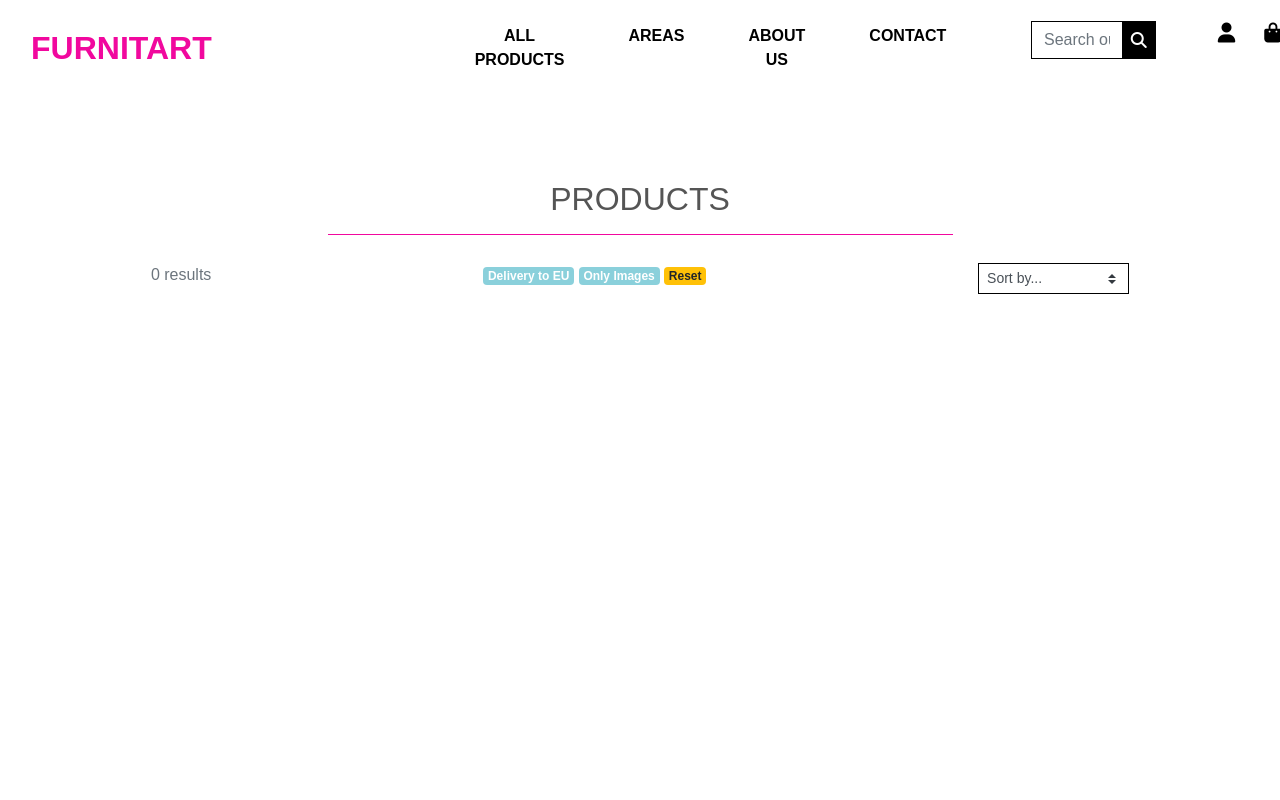
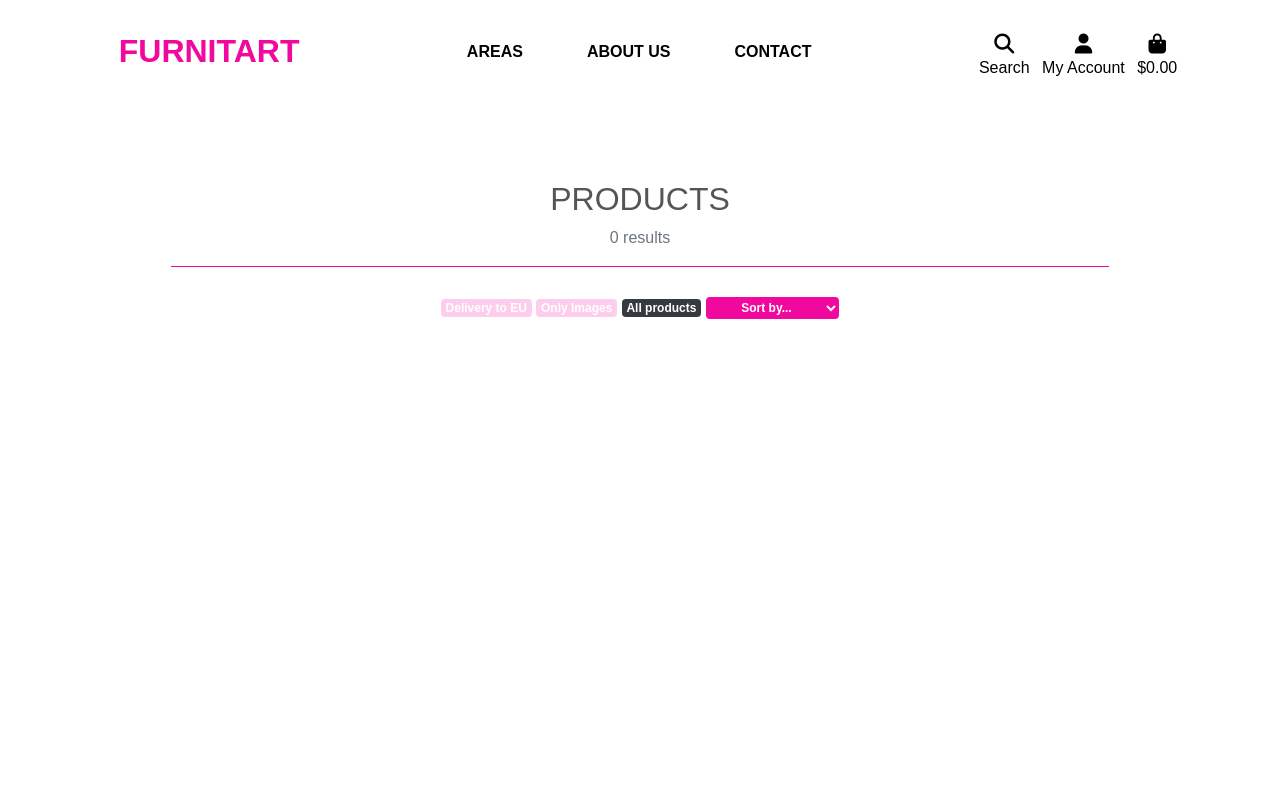
Before and after one commit to belli29/furnitart, a Django app: page /products/ in a window 1280 px wide. Run offline with Django 3.2, Linux system fonts and the light colour scheme; the visitor is signed in with stand-in values (Sample User, id 1); data that the repository does not hold is empty; some libraries are stand-ins or nearby versions; some web fonts are replaced.

Commit message:
amended html and css structure of base.html and products.html

```diff
--- /dev/null
+++ b/products/templates/products/includes/filter-bar.html
@@ -0,0 +1,31 @@
+<div class="d-flex justify-content-center justify-content-md-about filter-bar my-lg-4">
+
+    <div class="text-center">
+        {% if euro_filter_active %}
+            <a href="{% url 'products' %}?{{current_param | cut:'euro_filter=True'}}">
+        {% else %}
+            <a href="{% url 'products' %}?euro_filter=True&{{current_param}}">
+        {% endif %}
+            <div id="euro_filter" class="badge bg-color-pr badge-info {% if not euro_filter_active %}opacity{% endif %}"> Delivery to EU</div>
+        </a>
+        {% if image_filter_active %}
+            <a href="{% url 'products' %}?{{current_param | cut:'image_filter=True'}}">
+        {% else %}
+            <a href="{% url 'products' %}?image_filter=True&{{current_param}}">
+        {% endif %}
+            <div class="badge bg-color-pr badge-info {% if not image_filter_active %}opacity{% endif %}">Only Images</div>
+        </a>
+        <a href="{% url 'products' %}">
+            <div class="badge badge-dark{% if image_filter_active or euro_filter_active  %} opacity{% endif %}">All products</div>
+        </a>
+        <span class="sort-select-wrapper ">
+            <select id="sort-selector" class="badge badge-info bg-color-pr border-0 ">
+                <option value="reset" {% if current_sorting == 'None_None' %}selected{% endif %}>Sort by...</option>
+                <option value="price_asc" {% if current_sorting == 'price_asc' %}selected{% endif %}>Price (low to high)</option>
+                <option value="price_desc" {% if current_sorting == 'price_desc' %}selected{% endif %}>Price (high to low)</option>
+                <option value="name_asc" {% if current_sorting == 'name_asc' %}selected{% endif %}>Name (A-Z)</option>
+                <option value="name_desc" {% if current_sorting == 'name_desc' %}selected{% endif %}>Name (Z-A)</option>
+            </select>
+        </span>
+    </div>
+</div>
--- a/products/templates/products/products.html
+++ b/products/templates/products/products.html
@@ -15,42 +15,16 @@
         <div class="row">
             <div class="col text-center mt-3">
                 <h2 class="logo-font">Products</h2>
-                <hr class="w-50 mb-1 hr-fuchsia">
+                <div class="text-muted ">
+                    {{products|length}} results {% if search_term %}
+                    for"{{search_term}}"{% endif %} {% if current_category %}
+                    in {{current_category.friendly_name}}{% endif %}
+                </div>
+                <hr class="w-75 mb-1 hr-color-pr">
+
             </div>
         </div>
-        <div class="d-flex justify-content-around filter-bar my-lg-4">
-            <div class="text-muted">{{products|length}} results {% if search_term %} for"{{search_term}}"{% else %}{% endif %}</div>
-            <div class="text-center">
-                {% if euro_filter_active %}
-                    <a href="{% url 'products' %}?{{current_param | cut:'euro_filter=True'}}">
-                {% else %}
-                    <a href="{% url 'products' %}?euro_filter=True&{{current_param}}">
-                {% endif %}
-                <div id="euro_filter" class="badge badge-info {% if not euro_filter_active %}opacity{% endif %}"> Delivery to EU</div>
-                </a>
-
-                {% if image_filter_active %}
-                    <a href="{% url 'products' %}?{{current_param | cut:'image_filter=True'}}">
-                {% else %}
-                    <a href="{% url 'products' %}?image_filter=True&{{current_param}}">
-                {% endif %}
-                <div class="badge badge-info {% if not image_filter_active %}opacity{% endif %}">Only Images</div>
-                </a>
-                <a href="{% url 'products' %}">
-                    <div class="badge badge-warning">Reset</div>
-                </a>
-
-            </div>
-            <div class="sort-select-wrapper ">
-                <select id="sort-selector" class="custom-select custom-select-sm rounded-0 border border-{% if current_sorting != 'None_None' %}info{% else %}black{% endif %}">
-                    <option value="reset" {% if current_sorting == 'None_None' %}selected{% endif %}>Sort by...</option>
-                    <option value="price_asc" {% if current_sorting == 'price_asc' %}selected{% endif %}>Price (low to high)</option>
-                    <option value="price_desc" {% if current_sorting == 'price_desc' %}selected{% endif %}>Price (high to low)</option>
-                    <option value="name_asc" {% if current_sorting == 'name_asc' %}selected{% endif %}>Name (A-Z)</option>
-                    <option value="name_desc" {% if current_sorting == 'name_desc' %}selected{% endif %}>Name (Z-A)</option>
-                </select>
-            </div>
-        </div>
+        {% include 'products/includes/filter-bar.html' %}
         <div class="row">
             <div class="product-container col-10 offset-1">
                 <div class="row mt-1 mb-2"></div>
--- a/products/views.py
+++ b/products/views.py
@@ -59,7 +59,7 @@ def all_products (request):
     if 'category' in request.GET:
         category = request.GET['category']
         products = products.filter(category__name=category)
-        category = Category.objects.filter(name=category)
+        category = Category.objects.filter(name=category)[0]
 
     current_sorting = f'{sort}_{direction}'
 
--- a/static/css/base.css
+++ b/static/css/base.css
@@ -58,12 +58,7 @@ body {
     border: 1px solid black !important;
 }
 
-.text-fuchsia{
-    color: #f1089e;
-}
-.hr-fuchsia{
-    border-top: 1px solid #f1089e;
-}
+
 
 .overlay{
     height: 100%;
@@ -76,8 +71,24 @@ body {
 }
 
 .opacity{
-    opacity: .5;
+    opacity: .2;
 }
+
+
+/* Primary Color */
+
+.bg-color-pr{
+    background: #f1089e;
+}
+
+.hr-color-pr{
+    border-top: 1px solid #f1089e;
+}
+
+.text-color-pr{
+    color: #f1089e;
+}
+
 /* -------------------------------- Media Queries */
 
 /* Slightly larger container on xl screens */
--- a/templates/base.html
+++ b/templates/base.html
@@ -34,52 +34,60 @@
     <title>Furnitart{% block extra_title%}{% endblock %}</title>
   </head>
   <body>
-    <header class="container-fluid fixed-top">
-        <div id="top-nav"class="row bg-white pt-lg-2 d-lg-flex">
-            <div class=" col-12 col-lg-4 my-auto py-1 py-lg-0 text-center text-lg-left d-none d-lg-block">
-                <a href="/" class="nav-link main-logo-link">
-                    <h2 class="logo-font text-fuchsia my-0"><strong> furnitart</strong></h2>
+    <header class="container-fluid fixed-top bg-white ">
+        <div class="d-flex justify-content-around justify-content-md-between justify-content-lg-around my-4 mx-4">
+            <div class="d-none d-lg-block text-center">
+                <a href="/" class="nav-link main-logo-link  text-center">
+                    <h2 class="logo-font text-color-pr my-0  text-center"><strong> furnitart</strong></h2>
                 </a>
             </div>
-            <div class=" col-12 col-lg-4 my-auto text-center py-1 py-lg-0">
-                <div class="row bg-white">
+            <div class="">
                 <nav class="navbar navbar-expand-lg navbar-light">
-                        <button class="navbar-toggler" type="button" data-toggle="collapse" data-target="#main-nav" aria-controls="main-nav" aria-expanded="false" aria-label="Toggle navigation">
+                    <button class="navbar-toggler " type="button" data-toggle="collapse" data-target="#main-nav" aria-controls="main-nav" aria-expanded="false" aria-label="Toggle navigation">
                         <span class="navbar-toggler-icon"></span>
                     </button>
-                        {% include 'includes/mobile-top-header.html' %}
                     {% include 'includes/main-nav.html' %}
                 </nav>
             </div>
+            <div class="d-none d-md-block d-lg-none text-center">
+                <a href="/" class="nav-link main-logo-link  text-center">
+                    <h2 class="logo-font text-color-pr my-0  text-center"><strong> furnitart</strong></h2>
+                </a>
             </div>
-            <div class=" col-lg-3 my-auto py-1 py-lg-0 d-none d-lg-block offset-1 ">
-                <ul class="row text-lg-right ">
-                    <div class="col-8">
-                        <div class="nav-link">
-                            <form method="GET" action="{% url 'products'%}">
-                                <div class="input-group">
+            <div class="">
+                <li class="list-inline-item">
+                    <a class="text-black nav-link pr-0" href="#" id="mobile-search" data-toggle="dropdown" aria-haspopup="true" aria-expanded="false">
+                        <div class="text-center">
+                        <div><i class="fas fa-search fa-lg"></i></div>
+                        <p class="my-0 d-none d-sm-block">Search</p>
+                        </div>
+                    </a>
+                    <div class="dropdown-menu border-0 w-100 p-3 rounded-0 my-0" aria-labelledby="mobile-search">
+                        <form class="form" method="GET" action="{% url 'products' %}">
+                            <div class="input-group w-100">
                                 <input class="form-control border border-black rounded-0" type="text" name="q" placeholder="Search our site">
                                 <div class="input-group-append">
-                                        <button class="form-control btn btn-black border border-black rounded-0" type="submit">
+                                    <button class="form-control form-control btn btn-black border border-black rounded-0" type="submit">
                                         <span class="icon">
-                                                <i class="fas fa-search "></i>
+                                            <i class=" fas fa-search"></i>
                                         </span>
                                     </button>
                                 </div>
                             </div>
                         </form>
                     </div>
-                    </div>
-                    <div class="col-2  dropdown">
-                        <a class="text-black nav-link" href="#" id="user-options" data-toggle="dropdown" aria-haspopup="true" aria-expanded="false">
-                            <div class="text-left">
+                </li>
+                <li class="list-inline-item dropdown">
+                    <a class="text-black nav-link px-0" href="#" id="user-options" data-toggle="dropdown" aria-haspopup="true" aria-expanded="false">
+                        <div class="text-center">
                             <div><i class="fas fa-user fa-lg"></i></div>
+                            <p class="my-0 text-sm d-none d-sm-block">My Account</p>
                         </div>
                     </a>
                     <div class="dropdown-menu border-0" aria-labelledby="user-options">
                         {% if request.user.is_authenticated %}
                             {% if request.user.is_superuser %}
-                                    <a href="" class="dropdown-item">Product Management</a>
+                                <a href="{% url 'account_logout' %}" class="dropdown-item">Product Management</a>
                             {% endif %}
                             <a href="" class="dropdown-item">My Profile</a>
                             <a href="{% url 'account_logout' %}" class="dropdown-item">Logout</a>
@@ -88,15 +96,21 @@
                             <a href="{% url 'account_login' %}" class="dropdown-item">Login</a>
                         {% endif %}
                     </div>
-                    </div>
-                    <div class="col-2 ">
-                        <a class="{% if grand_total %}text-info font-weight-bold{% else %}text-black{% endif %} nav-link" href="">
-                            <div class="text-left">
+                </li>
+                <li class="list-inline-item">
+                    <a class="{% if grand_total %}text-primary font-weight-bold{% else %}text-black{% endif %} nav-link px-0 " href="">
+                        <div class="text-center">
                             <div><i class="fas fa-shopping-bag fa-lg"></i></div>
+                            <p class="my-0 d-none d-sm-block">
+                                {% if grand_total %}
+                                    ${{ grand_total|floatformat:2 }}
+                                {% else %}
+                                    $0.00
+                                {% endif %}
+                            </p>
                         </div>
                     </a>
-                    </div>
-                </div>
+                </li>
             </div>
         </div>
     </header>
--- a/templates/includes/main-nav.html
+++ b/templates/includes/main-nav.html
@@ -1,22 +1,11 @@
 <div class="collapse navbar-collapse" id="main-nav">
     <ul class="navbar-nav w-auto mx-auto text-left text-lg-center">
-        <li class="nav-item dropdown">
-            <a class="logo-font font-weight-bold nav-link text-black mr-lg-5" href="#" id="all-products-link" data-toggle="dropdown" aria-haspopup="true" aria-expanded="false">
-                All Products
-            </a>
-            <div class="dropdown-menu border-0" aria-labelledby="all-products-link">
-                <a href="{% url 'products' %}?sort=price&direction=asc" class="dropdown-item">By Price</a>
-                <a href="{% url 'products' %}?sort=name&direction=asc" class="dropdown-item">By Name</a>
-                <a href="{% url 'products' %}?sort=size&direction=asc" class="dropdown-item">By Size</a>
-                <a href="{% url 'products' %}" class="dropdown-item">All Products</a>
-            </div>
-        </li>
 
         <li class="nav-item dropdown">
             <a class="logo-font font-weight-bold nav-link text-black mr-lg-5" href="#" id="areas-link" data-toggle="dropdown" aria-haspopup="true" aria-expanded="false">
                 Areas
             </a>
-            <div class="dropdown-menu border-0" aria-labelledby="clothing-link">
+            <div class="dropdown-menu border-0" aria-labelledby="area-link">
                 <a href="{% url 'products' %}?category=kitchen_living" class="dropdown-item">Kitchen & Living room  </a>
                 <a href="{% url 'products' %}?category=bathroom"class="dropdown-item">Bathroom</a>
                 <a href="{% url 'products' %}?category=bedroom" class="dropdown-item">Bedroom</a>
```
Lines whose indentation alone changed are shown as unchanged.
